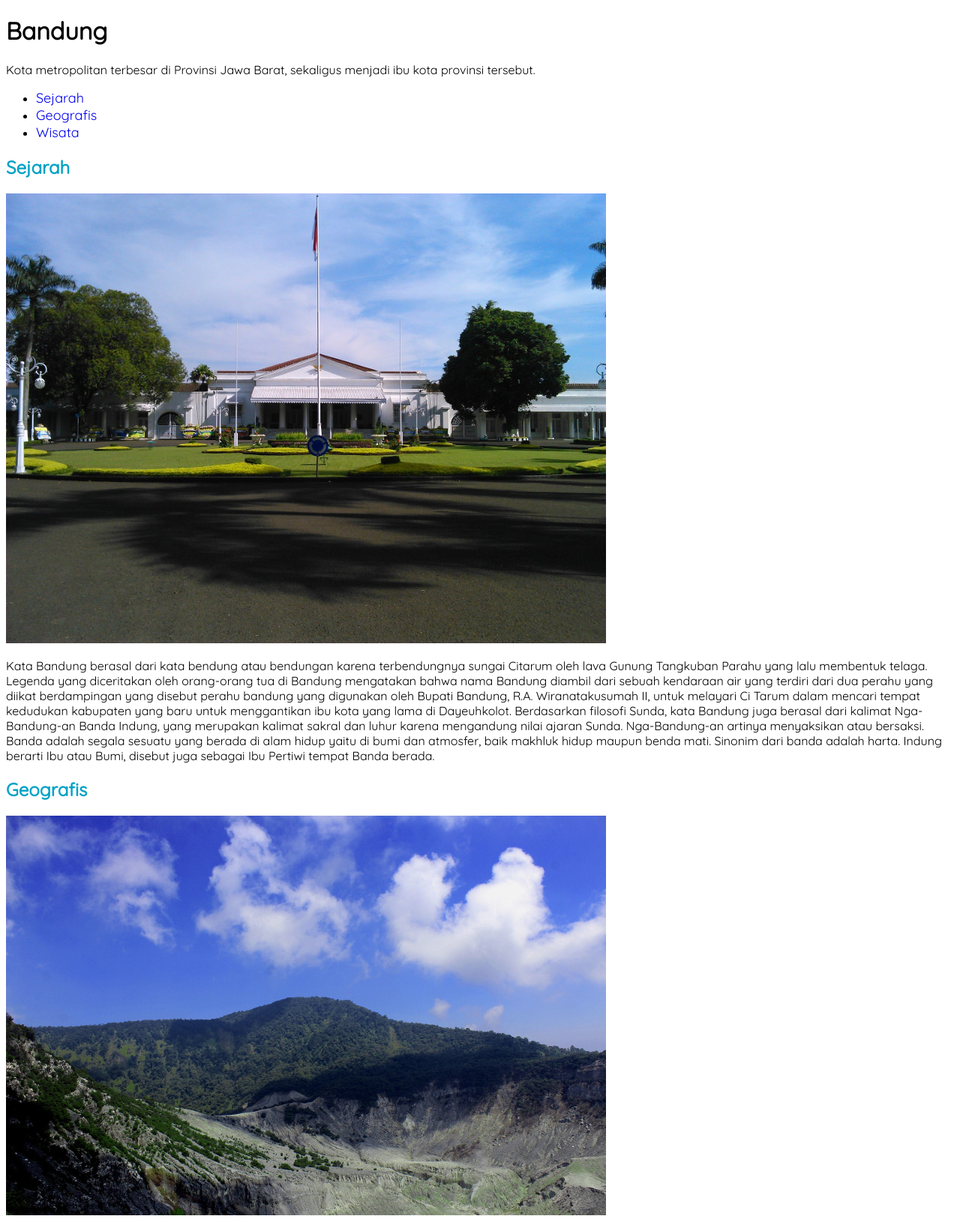
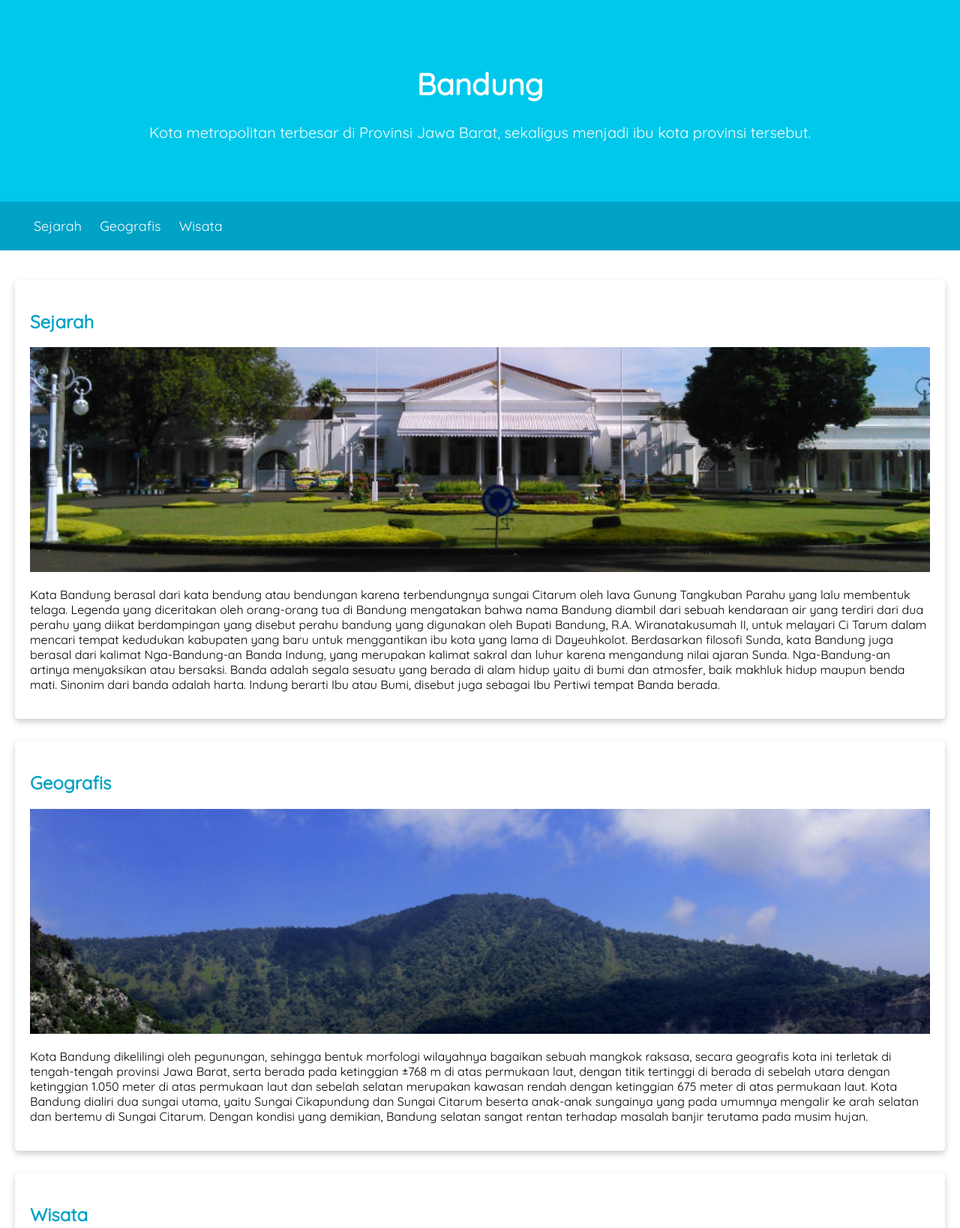
Before and after one commit to mfmahendr/Belajar, a plain HTML site: page index.html in a window 1280 px wide. Shown: the top 1638 px of the page at 75% size. Drawn offline with Linux system fonts and the light colour scheme.

Commit message:
Add jumbotron, padding, margin

```diff
--- a/assets/styles/style.css
+++ b/assets/styles/style.css
@@ -2,14 +2,76 @@
 
 body{
     font-family: Quicksand;
+    padding: 0;
+    margin: 0;
+}
+
+main{
+    padding: 20px;
 }
 
 h2, h3 {
     color: #00a2c6;
 }
 
+nav a {
+    font-weight: 400;
+    font-size: 18px;
+    text-decoration:none;
+    color: rgb(255, 255, 255);
+}
+
+nav a:hover{
+    font-weight: bold;
+}
+
+nav li{
+    display: inline;
+    list-style-type:none;
+    margin-right: 20px;
+}
+
+nav {
+    background-color: #00a2c6;
+    box-shadow: rgba(0, 0, 0, 0.2);
+    padding: 5px;
+}
+
+.profile header{
+    text-align: center;
+}
+
 footer {
+       padding: 20px;
+       color: white;
+       background-color: #00a2c6;
+       text-align: center;
+       font-weight: bold;
+}
+
+.featured-image {
+    width: 100%;
+    max-height: 300px;
+    object-fit: cover;
+    object-position: center;
+ }
+
+ .profile img{
+     width: 200px;
+ }
+
+ .card {
+    box-shadow: 0 4px 8px 0 rgba(0, 0, 0, 0.2);
+    border-radius: 5px;
     padding: 20px;
+    margin-top: 20px;
+    margin-bottom: 30px;
+ }
+
+ .jumbotron {
+    font-size: 20px;
+    padding: 60px;
+    background-color: #00c8eb;
+    text-align: center;
     color: white;
-    background-color: #00a2c6;
-}
+ }
--- a/index.html
+++ b/index.html
@@ -4,37 +4,17 @@
     <head>
         <title>Belajar HTML Dicoding</title>
 		<link rel="stylesheet" href="assets/styles/style.css">
-		<style>
-			nav a {
-				font-weight: 400;
-				font-size: 18px;
-				text-decoration: none;
-			}
 
-			nav a:hover{
-				font-weight: bold;
-			}
-
-			.profile header{
-				text-align: center;
-			}
-
-			footer {
-   				padding: 20px;
-   				color: white;
-   				background-color: #00a2c6;
-   				text-align: center;
-	   			font-weight: bold;
-			}
-		</style>
 
     </head>
 
     <body>
 
 	<header>
-		<h1>Bandung</h1>
-        <p>Kota metropolitan terbesar di Provinsi Jawa Barat, sekaligus menjadi ibu kota provinsi tersebut.</p>
+		<div class="jumbotron">
+			<h1>Bandung</h1>
+    	    <p>Kota metropolitan terbesar di Provinsi Jawa Barat, sekaligus menjadi ibu kota provinsi tersebut.</p>
+		</div>
 
 		<nav>
 		<ul>
@@ -43,7 +23,6 @@
 			<li><a href="#wisata">Wisata</a></li>
 		</ul>
 		</nav>
-
 	</header>
 
 
@@ -52,38 +31,38 @@
 			<!-- <blockquote cite="https://id.wikipedia.org/wiki/Situs_web">
 				<p>Situs web (bahasa Inggris: website) adalah sekumpulan halaman web yang saling berhubungan yang umumnya berada pada peladen yang sama berisikan kumpulan informasi yang disediakan secara perorangan, kelompok, atau organisasi.</p>
 			</blockquote> -->
-			<article>
-				<h2 id="sejarah">Sejarah</h2>
-				<img src="assets/image/history.jpg" alt="sejarah">
+			<article id="sejarah" class="card">
+				<h2>Sejarah</h2>
+				<img src="assets/image/history.jpg" class="featured-image" alt="sejarah">
 				<p>Kata Bandung berasal dari kata bendung atau bendungan karena terbendungnya sungai Citarum oleh lava Gunung Tangkuban Parahu yang lalu membentuk telaga. Legenda yang diceritakan oleh orang-orang tua di Bandung mengatakan bahwa nama Bandung diambil dari sebuah kendaraan air yang terdiri dari dua perahu yang diikat berdampingan yang disebut perahu bandung yang digunakan oleh Bupati Bandung, R.A. Wiranatakusumah II, untuk melayari Ci Tarum dalam mencari tempat kedudukan kabupaten yang baru untuk menggantikan ibu kota yang lama di Dayeuhkolot.
 				Berdasarkan filosofi Sunda, kata Bandung juga berasal dari kalimat Nga-Bandung-an Banda Indung, yang merupakan kalimat sakral dan luhur karena mengandung nilai ajaran Sunda. Nga-Bandung-an artinya menyaksikan atau bersaksi. Banda adalah segala sesuatu yang berada di alam hidup yaitu di bumi dan atmosfer, baik makhluk hidup maupun benda mati. Sinonim dari banda adalah harta. Indung berarti Ibu atau Bumi, disebut juga sebagai Ibu Pertiwi tempat Banda berada.</p>
 			</article>
 
-			<article>
-				<h2 id="geografis">Geografis</h2>
-				<img src="assets/image/geografis.jpg" alt="geografis bandung">
+			<article id="geografis" class="card">
+				<h2>Geografis</h2>
+				<img src="assets/image/geografis.jpg" class="featured-image" alt="geografis bandung">
 				<p>Kota Bandung dikelilingi oleh pegunungan, sehingga bentuk morfologi wilayahnya bagaikan sebuah mangkok raksasa, secara geografis kota ini terletak di tengah-tengah provinsi Jawa Barat, serta berada pada ketinggian ±768 m di atas permukaan laut, dengan titik tertinggi di berada di sebelah utara dengan ketinggian 1.050 meter di atas permukaan laut dan sebelah selatan merupakan kawasan rendah dengan ketinggian 675 meter di atas permukaan laut. Kota Bandung dialiri dua sungai utama, yaitu Sungai Cikapundung dan Sungai Citarum beserta anak-anak sungainya yang pada umumnya mengalir ke arah selatan dan bertemu di Sungai Citarum. Dengan kondisi yang demikian, Bandung selatan sangat rentan terhadap masalah banjir terutama pada musim hujan.</p>
 			</article>
 
-			<article>
-				<h2 id="wisata">Wisata</h2>
+			<article id="wisata" class="card">
+				<h2>Wisata</h2>
 				<p>Sejak dibukanya Jalan Tol Cipularang, kota Bandung telah menjadi tujuan utama dalam menikmati liburan akhir pekan terutama dari masyarakat yang berasal dari Jakarta sekitarnya. Selain menjadi kota wisata belanja, kota Bandung juga dikenal dengan sejumlah besar bangunan lama berarsitektur peninggalan Belanda.</p>
 				<section>
 					<h3>Farm House Lembang</h3>
-					<img src="assets/image/farm-house.jpg" alt="farm house lembang">
+					<img src="assets/image/farm-house.jpg" class="featured-image" alt="farm house lembang">
 					<p>Berada di jalur utama Bandung-Lembang, Farm House menjadi objek wisata yang tidak pernah sepi pengunjung. Selain karena letaknya strategis, kawasan ini juga menghadirkan nuansa wisata khas Eropa. Semua itu diterapkan dalam bentuk spot swafoto Instagramable.</p>
 				</section>
 
 				<section>
 					<h3>Observatorium Bosscha</h3>
-					<img src="assets/image/bosscha.jpg" alt="bosscha">
+					<img src="assets/image/bosscha.jpg" class="featured-image" alt="bosscha">
 					<p>Memiliki beberapa teleskop, antara lain, Refraktor Ganda Zeiss, Schmidt Bimasakti, Refraktor Bamberg, Cassegrain GOTO, dan Teleskop Surya. Refraktor Ganda Zeiss adalah jenis teleskop terbesar untuk meneropong bintang. Benda ini diletakkan pada atap kubah sehingga saat teropong digunakan, atap tersebut harus dibuka. Observatorium Bosscha boleh dikunjungi oleh siapa pun, tanpa tiket. Namun, bagi yang ingin menggunakan teleskop Zeiss, wajib mendaftarkan diri. Untuk instansi atau lembaga pendidikan, diberikan jadwal hari Selasa sampai Jumat. Sementara itu, kunjungan individu dibuka setiap hari Sabtu.</p>
 				</section>
 			</article>
 		</div>
 
 		<aside>
-			<article class="profile">
+			<article class="profile card">
 				<header>
 					<h2>Kota Bandung</h2>
    					<p>Kota Kembang Paris van Java</p>
```
Also changed, not shown: eksperimen.html (added, +31 -0 lines).
